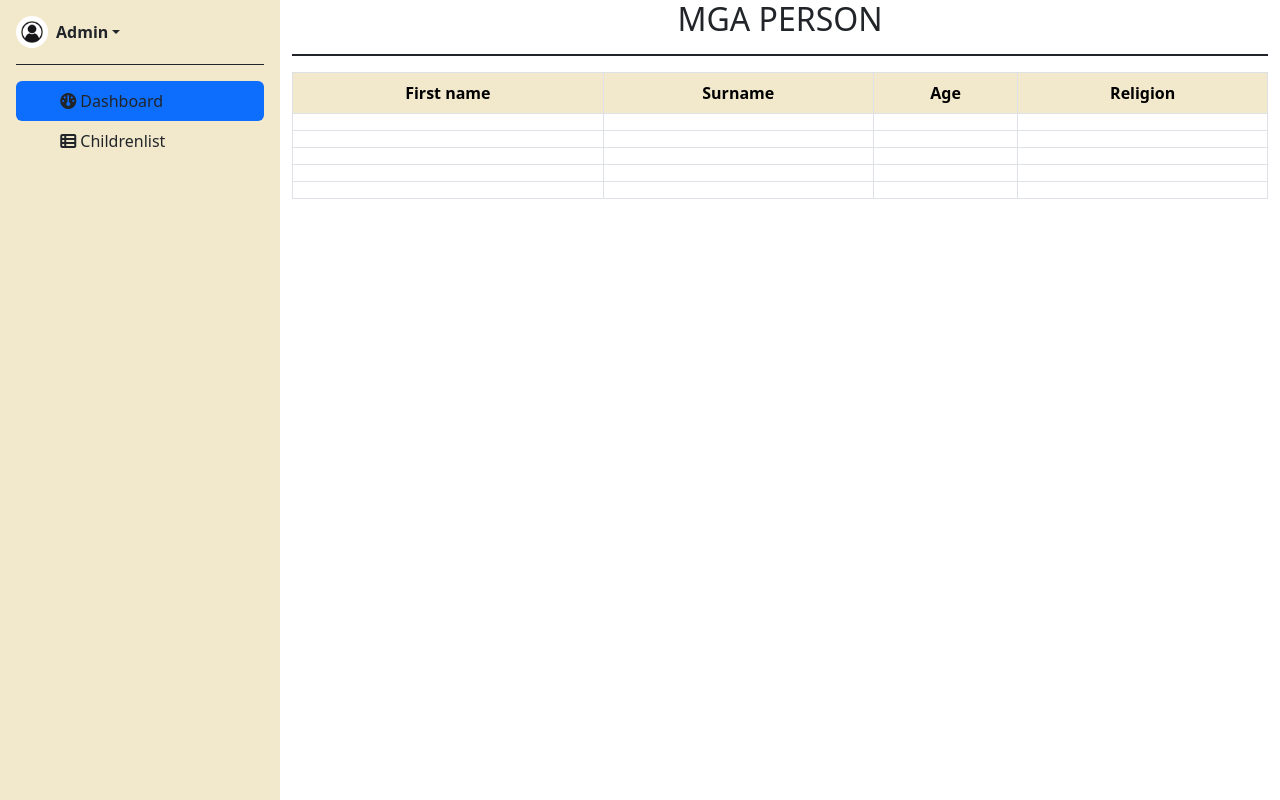
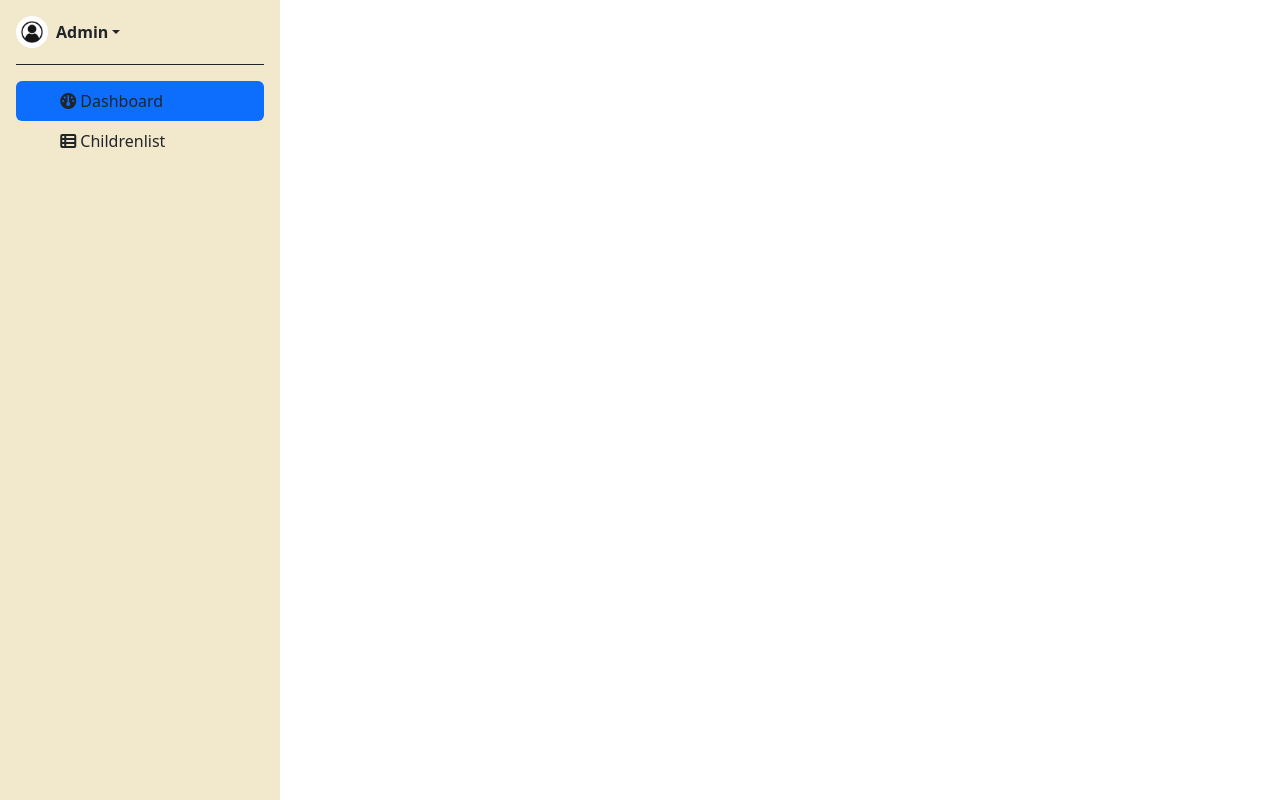
Before and after one commit to Kimpat09/orphan_project, a Django app: page /Dashboard/ in a window 1280 px wide. Run offline with Django 4.2, Linux system fonts and the light colour scheme; lists and menus that the app fills with data are empty; some libraries are stand-ins or nearby versions; some web fonts are replaced.

Commit message:
Update Dashboard.html

```diff
--- a/Orphanage/templates/pages/Dashboard.html
+++ b/Orphanage/templates/pages/Dashboard.html
@@ -48,54 +48,9 @@
             </div>
             </div>
 
-            <div class="container-md">
-              <h2>MGA PERSON</h2>
-              <hr class="border-2">
-              <h5></h5>
-          <div class="row">
-              <div class="col-md">
-              <table class="table table-bordered">
-                  <thead class="text-center">
-                      <th>First name</th>
-                      <th>Surname</th>
-                      <th>Age</th>
-                      <th>Religion</th>
-                  </thead>
-                  <tbody>
-                    <tr>
-                      <td class="text-center align-middle "></td>
-                      <td></td>
-                      <td></td>
-                      <td></td>
-                    </tr>
-                    <tr>
-                      <td class="text-center align-middle "></td>
-                      <td></td>
-                      <td></td>
-                      <td></td>
-                    </tr>
-                    <tr>
-                      <td class="text-center align-middle "></td>
-                      <td></td>
-                      <td></td>
-                      <td></td>
-                    </tr>
-                    <tr>
-                      <td class="text-center align-middle "></td>
-                      <td></td>
-                      <td></td>
-                      <td></td>
-                    </tr>
-                    <tr>
-                      <td class="text-center align-middle "></td>
-                      <td></td>
-                      <td></td>
-                      <td></td>
-                    </tr>
-                  </tbody>
-                </table>
-              </div>
-          </div>
+            {% block content %}
+
+            {% endblock %}
       </div>
 
 
```
